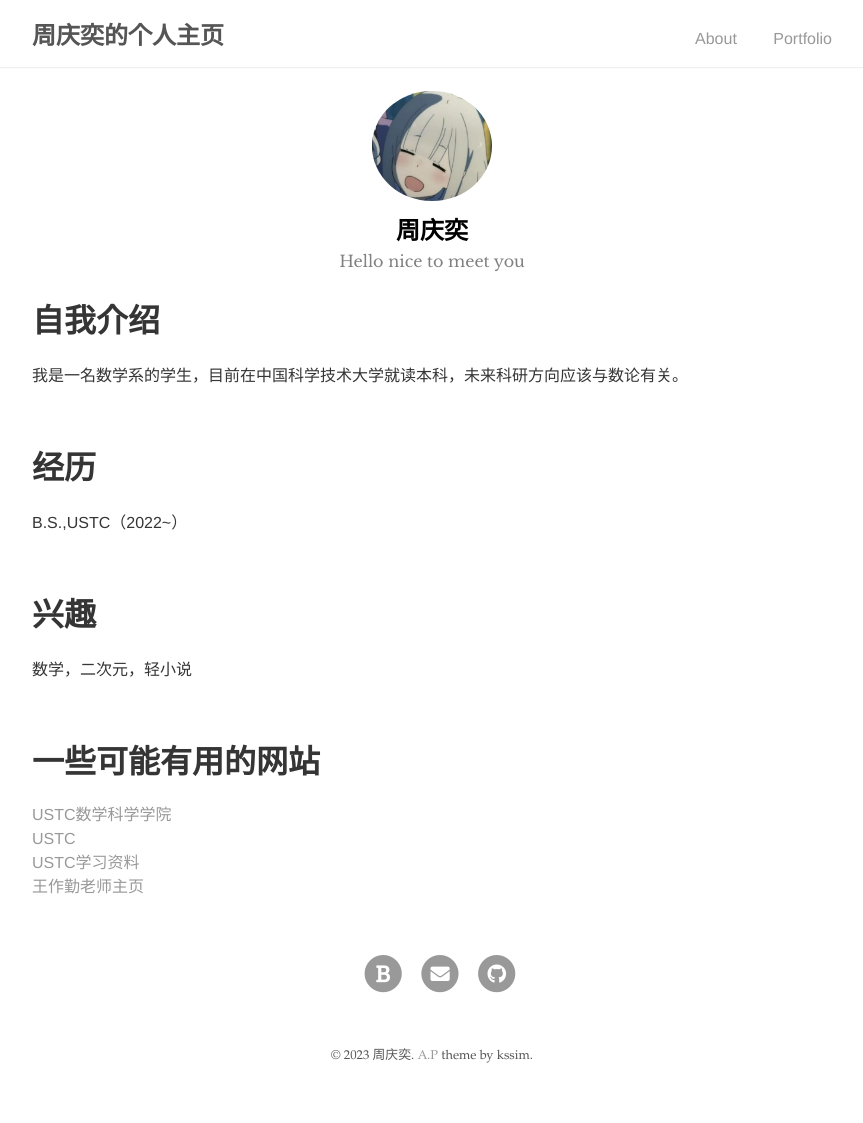
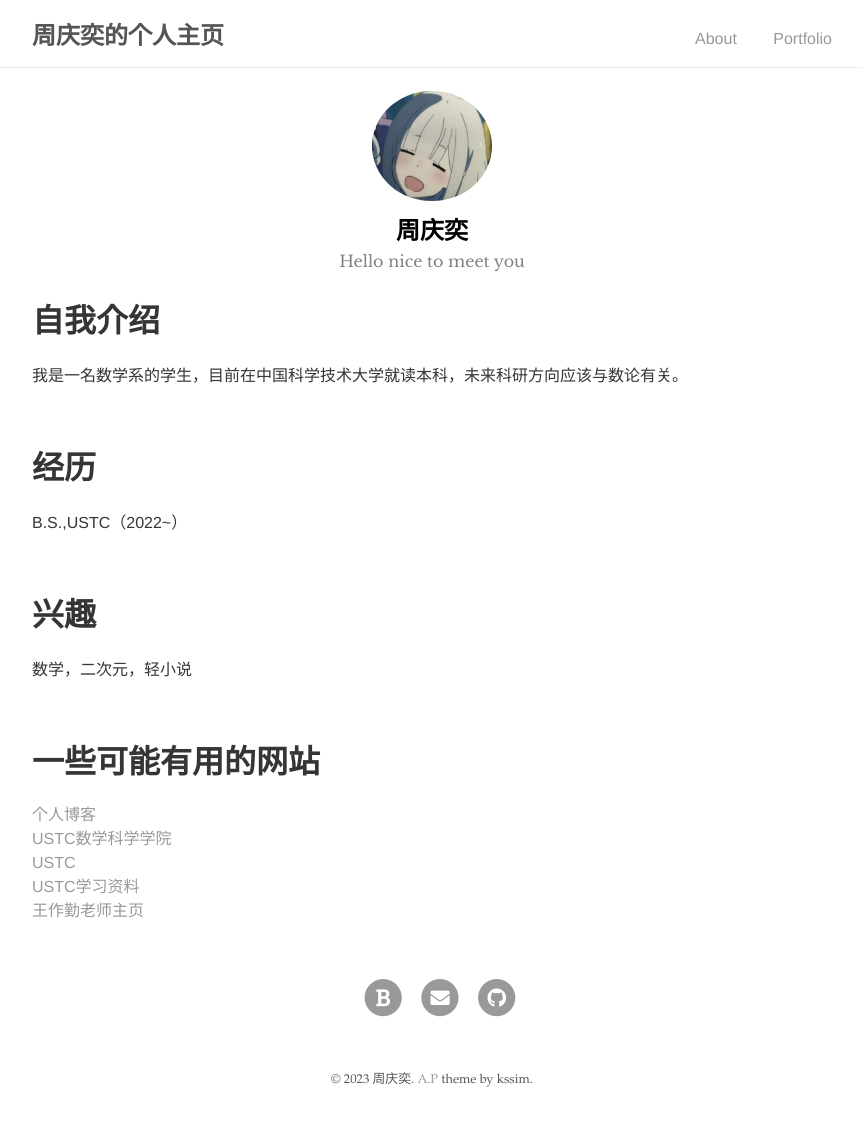
Before and after one commit to zqygg/zqygg.github.io, a Jekyll site: the page built from index.md, in a window 1280 px wide. Shown: the whole page, without its empty margins (208-1071 px from the left). Built offline with Jekyll 4.4.1, drawn with Linux system fonts in a browser that asks for light colours; our own code applies the rules of GitHub Pages for plain Markdown files; before the commit the page ends 1099 px from its top, so only the background shows below that.

Commit message:
Update index.md

```diff
--- a/index.md
+++ b/index.md
@@ -18,6 +18,8 @@ B.S.,USTC（2022~）
 <br/>
 
 # 一些可能有用的网站
+<a href="https://www.luogu.com.cn/blog/zqygg/" target="_blank">个人博客</a>
+<br/>
 <a href="http://math.ustc.edu.cn/mainm.htm" target="_blank">USTC数学科学学院</a>
 <br/>
 <a href="https://www.ustc.edu.cn/" target="_blank">USTC</a>
```
